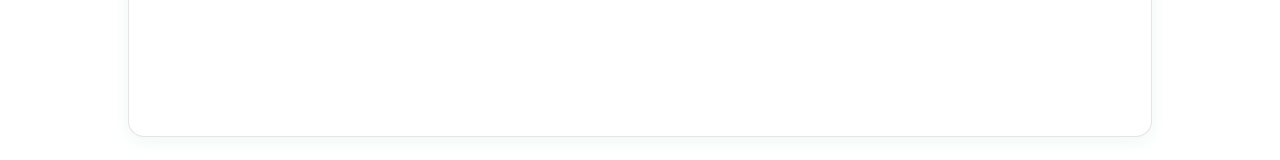
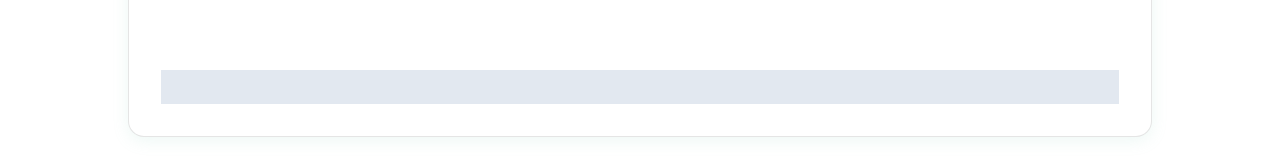
Before and after one commit to ShahedAhmedUtsho/Innovate_Solution_Job_Task, a React (Vite) app: page / in a window 1280 px wide. Shown: the part 703-863 px from the top of the page. Built offline with nearby package versions, Linux system fonts and the light colour scheme.

Commit message:
git error solved commit

```diff
--- a/src/components/Search/Search.jsx
+++ b/src/components/Search/Search.jsx
@@ -24,6 +24,10 @@ const Search = () => {
   </div>
 </Tabs>
 
+<div className="search_Bottom h-10 w-full bg-slate-200">
+
+</div>
+
         </div>
     );
 };
```
